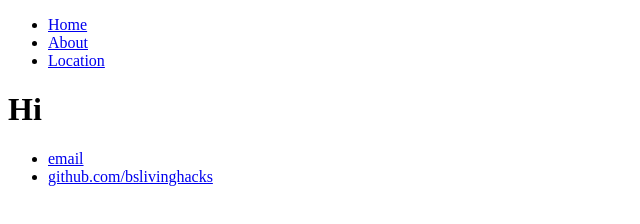
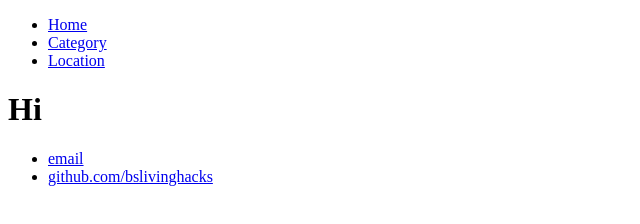
Before and after one commit to bslivinghacks/bslivinghacks.github.io, a plain HTML site: page index.html in a window 1280 px wide. Shown: the full height of the page, 0-640 px from the left. Drawn offline with Linux system fonts and the light colour scheme.

Commit message:
Update index.html

```diff
--- a/index.html
+++ b/index.html
@@ -7,7 +7,7 @@
 		<nav>
     		<ul>
         		<li><a href="/">Home</a></li>
-	        	<li><a href="/category">About</a></li>
+	        	<li><a href="/category">Category</a></li>
         		<li><a href="/location">Location</a></li>
     		</ul>
 		</nav>
```
